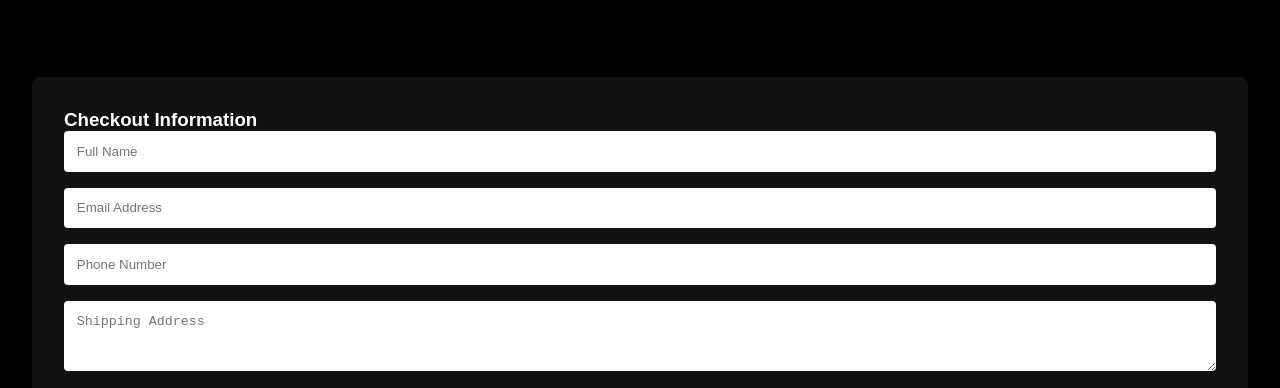
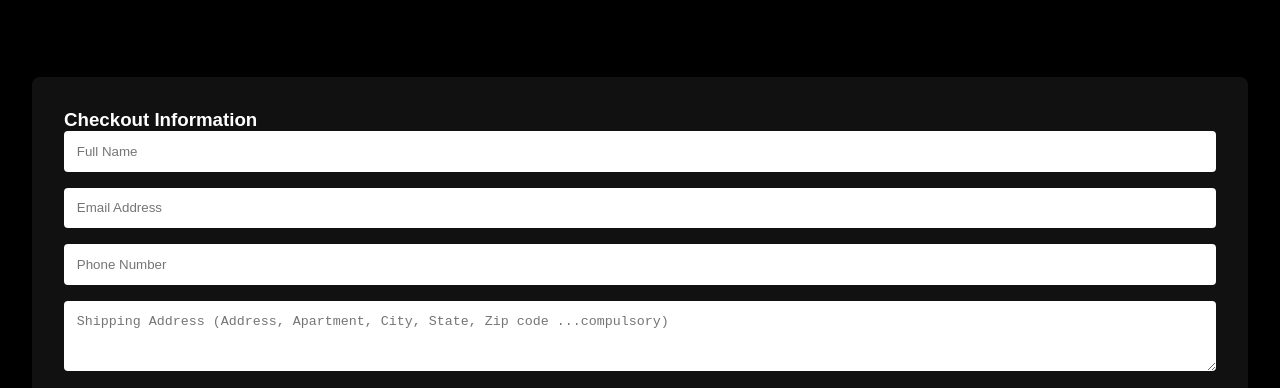
Before and after one commit to Gbemiga636/skellywebsite, a plain HTML site: page cart.html in a window 1280 px wide. Shown: the part 399-787 px from the top of the page. Drawn offline with Linux system fonts and the light colour scheme; a web font is replaced by a local one.

Commit message:
Update cart.html

```diff
--- a/cart.html
+++ b/cart.html
@@ -160,7 +160,7 @@
     <input name="name" type="text" placeholder="Full Name" required>
     <input name="email" type="email" placeholder="Email Address" required>
     <input name="phone" type="tel" placeholder="Phone Number" required>
-    <textarea name="address" placeholder="Shipping Address" rows="3" required></textarea>
+    <textarea name="address" placeholder="Shipping Address (Address, Apartment, City, State, Zip code ...compulsory) " rows="3" required></textarea>
     <button type="submit">Proceed to Payment</button>
   </form>
 <!-- Subscribe -->
```
